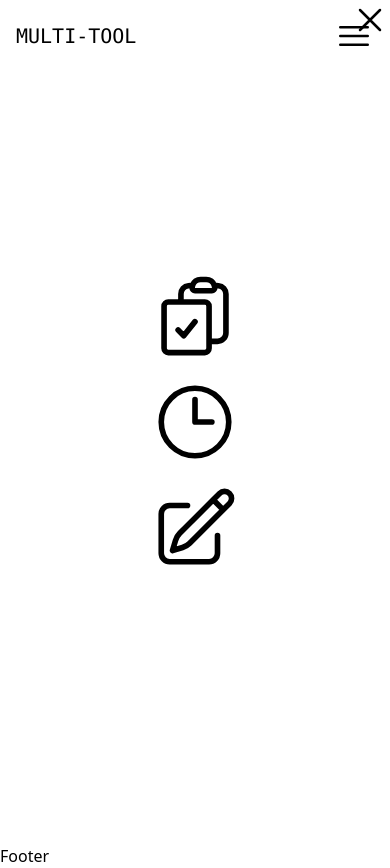
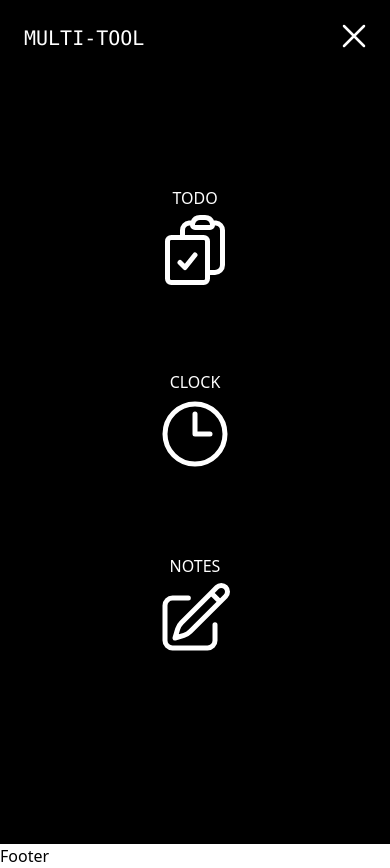
Before and after one commit to mdubelbeis/alarm-clock, a React (Vite) app: page /menu in a window 390 px wide. Built offline with nearby package versions, Linux system fonts and the light colour scheme.

Commit message:
fixed mobile nav

```diff
--- a/src/App.tsx
+++ b/src/App.tsx
@@ -4,7 +4,7 @@ import Header from "./components/ui/Header";
 
 const App = () => {
   return (
-    <div className="h-screen">
+    <div className="h-screen w-full max-w-xl">
       <Header />
       <main>
         <Outlet />
--- a/src/components/Home/HomeNav.tsx
+++ b/src/components/Home/HomeNav.tsx
@@ -5,12 +5,18 @@ const ICON_DIMENSION = [
   {
     d: "M11.35 3.836c-.065.21-.1.433-.1.664 0 .414.336.75.75.75h4.5a.75.75 0 00.75-.75 2.25 2.25 0 00-.1-.664m-5.8 0A2.251 2.251 0 0113.5 2.25H15c1.012 0 1.867.668 2.15 1.586m-5.8 0c-.376.023-.75.05-1.124.08C9.095 4.01 8.25 4.973 8.25 6.108V8.25m8.9-4.414c.376.023.75.05 1.124.08 1.131.094 1.976 1.057 1.976 2.192V16.5A2.25 2.25 0 0118 18.75h-2.25m-7.5-10.5H4.875c-.621 0-1.125.504-1.125 1.125v11.25c0 .621.504 1.125 1.125 1.125h9.75c.621 0 1.125-.504 1.125-1.125V18.75m-7.5-10.5h6.375c.621 0 1.125.504 1.125 1.125v9.375m-8.25-3l1.5 1.5 3-3.75",
     url: "/Todo",
+    name: "TODO",
   },
 
-  { d: "M12 6v6h4.5m4.5 0a9 9 0 11-18 0 9 9 0 0118 0z", url: "/clock" },
+  {
+    d: "M12 6v6h4.5m4.5 0a9 9 0 11-18 0 9 9 0 0118 0z",
+    url: "/clock",
+    name: "CLOCK",
+  },
   {
     d: "M16.862 4.487l1.687-1.688a1.875 1.875 0 112.652 2.652L10.582 16.07a4.5 4.5 0 01-1.897 1.13L6 18l.8-2.685a4.5 4.5 0 011.13-1.897l8.932-8.931zm0 0L19.5 7.125M18 14v4.75A2.25 2.25 0 0115.75 21H5.25A2.25 2.25 0 013 18.75V8.25A2.25 2.25 0 015.25 6H10",
     url: "/notes",
+    name: "NOTES",
   },
 ];
 
@@ -20,16 +26,24 @@ interface HomeNavProps {
 
 const HomeNav: React.FC<HomeNavProps> = ({ onClick }) => {
   return (
-    <nav className="relative w-screen h-screen grid place-content-center">
-      <div className="absolute justify-self-end" onClick={() => onClick(false)}>
+    <nav className="relative bg-black text-white w-full h-screen grid place-content-center">
+      <div className="absolute top-6 left-6 font-mono text-xl">MULTI-TOOL</div>
+      <div
+        className="absolute justify-self-end p-4"
+        onClick={() => onClick(false)}
+      >
         <Icons d="M6 18L18 6M6 6l12 12" />
       </div>
-      <ul className="flex flex-col gap-4">
+      <ul className="flex flex-col gap-20">
         {ICON_DIMENSION.map((icon) => {
           return (
-            <li>
+            <li
+              onClick={() => onClick(false)}
+              className="flex flex-col justify-center items-center"
+            >
+              <p>{icon.name}</p>
               <Link to={icon.url}>
-                <Icons d={icon.d} width="w-[90px]" />
+                <Icons d={icon.d} width="w-20" />
               </Link>
             </li>
           );
--- a/src/components/ui/Header.tsx
+++ b/src/components/ui/Header.tsx
@@ -6,9 +6,9 @@ const Header: React.FC = () => {
   const [showMenu, setShowMenu] = useState(false);
 
   return (
-    <header className="w-full p-4 fixed top-0 flex justify-between items-center">
+    <header className="w-full fixed top-0 flex justify-between items-center">
       {!showMenu && (
-        <div className="flex justify-between items-center w-full">
+        <div className="flex justify-between items-center w-full p-4">
           <div className="font-mono text-xl">MULTI-TOOL</div>
           <div className="" onClick={() => setShowMenu(true)}>
             <Icons
```
